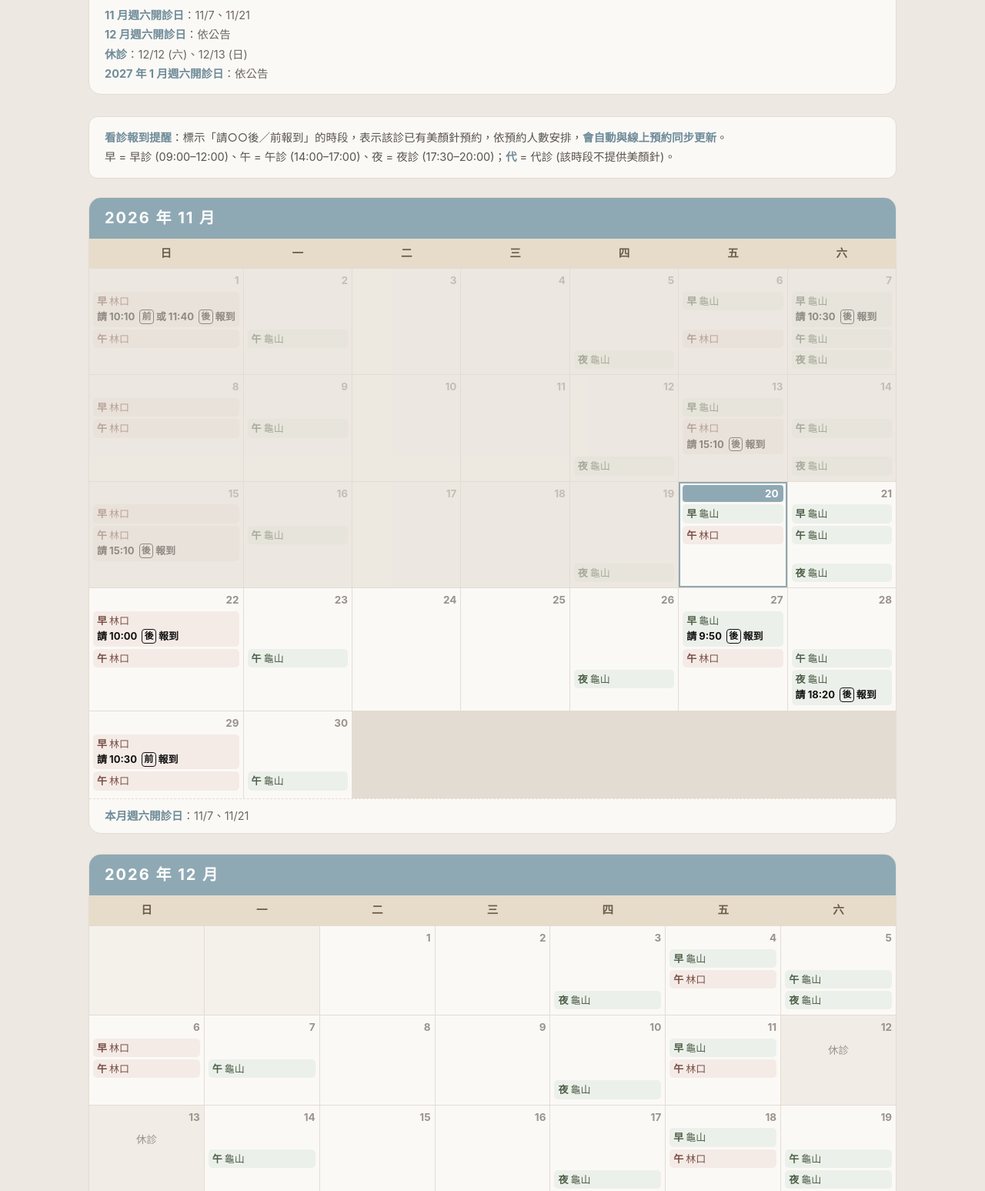
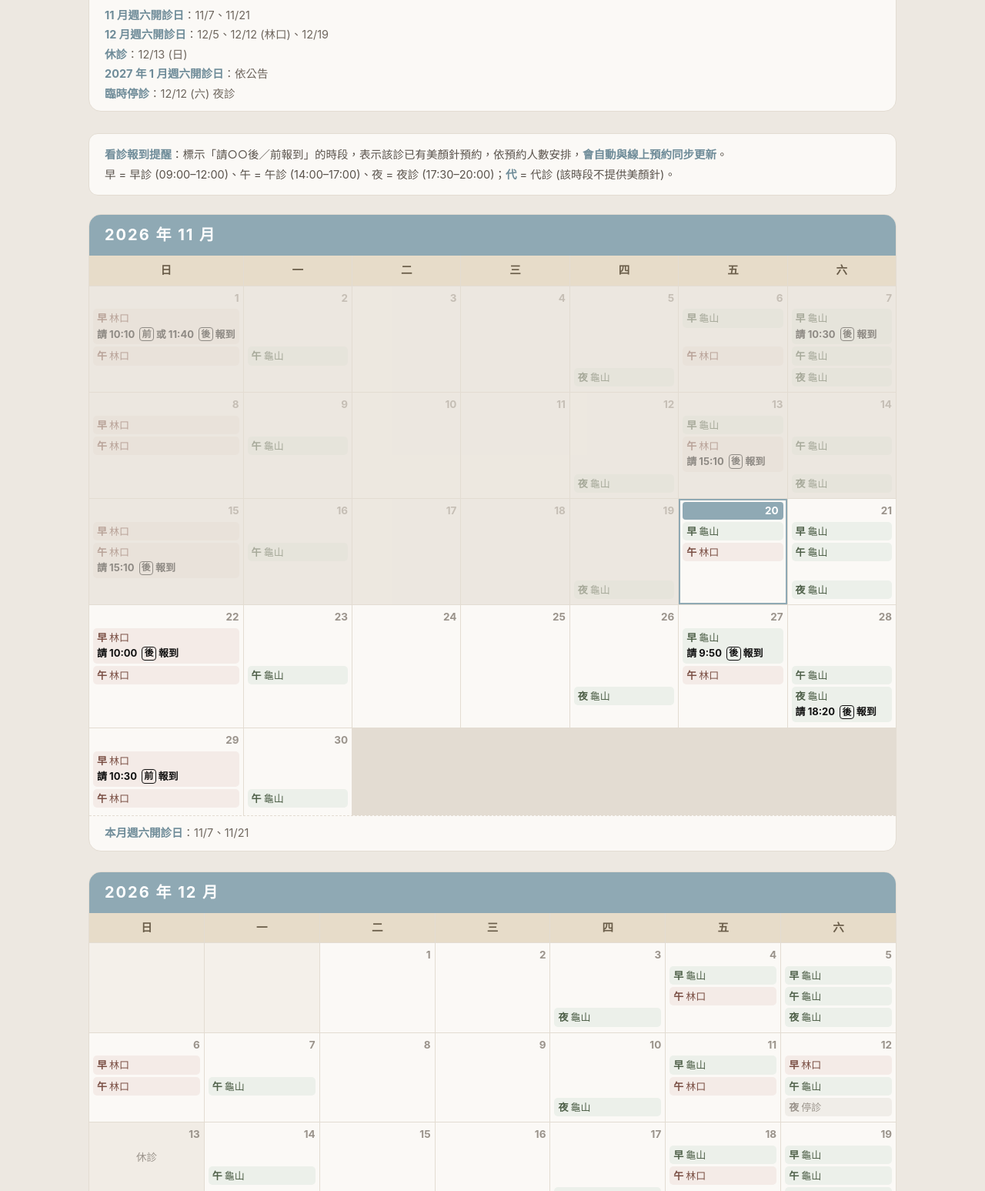
Before and after one commit to yOuYeN/F.A.C.E.-appointment_Dr.-Chen, a plain HTML site: page 門診表.html in a window 1280 px wide. Shown: the part 680-2227 px from the top of the page at 77% size. Drawn offline with Linux system fonts and the light colour scheme.

Commit message:
12 月週六輪診：12/5、12/19 早診龜山、12/12 早診林口（新增 saturdayMorningLoc）；12/12 由整天停診改夜診停（sessionsOff），12/13 維持停診（config v114／schedule-core v5）
Co-Authored-By: Claude Opus 5.5 <noreply@anthropic.com>

```diff
--- a/config.js
+++ b/config.js
@@ -16,10 +16,12 @@ const CONFIG = {
     for(let i=0;i<n;i++){ o.push(y+'-'+String(m+1).padStart(2,'0')); if(++m>11){m=0;y++;} } return o; })(3),
 
   // ★ 週六早上 09:00 排班日（每月初更新「下個月」開哪幾個週六早上）
-  saturdayMorningDates: ['2026-05-30', '2026-06-13', '2026-06-20', '2026-07-11', '2026-07-18', '2026-08-01', '2026-08-15', '2026-08-29', '2026-09-12', '2026-09-26', '2026-10-10', '2026-10-24', '2026-11-07', '2026-11-21'],
+  saturdayMorningDates: ['2026-05-30', '2026-06-13', '2026-06-20', '2026-07-11', '2026-07-18', '2026-08-01', '2026-08-15', '2026-08-29', '2026-09-12', '2026-09-26', '2026-10-10', '2026-10-24', '2026-11-07', '2026-11-21', '2026-12-05', '2026-12-12', '2026-12-19'],
+  // ★ 週六早診院區覆寫（未列者＝龜山）：'YYYY-MM-DD': '林口'
+  saturdayMorningLoc: { '2026-12-12': '林口' },
 
   // ★ 休診／請假（整天不開診）：YYYY-MM-DD
-  daysOff: ['2026-07-04', '2026-07-11', '2026-07-25', '2026-07-26', '2026-07-27', '2026-10-23', '2026-12-12', '2026-12-13'],
+  daysOff: ['2026-07-04', '2026-07-11', '2026-07-25', '2026-07-26', '2026-07-27', '2026-10-23', '2026-12-13'],
 
   // ★ 半天停診（只停某幾個診次，整天停診請用 daysOff）：'YYYY-MM-DD': ['早'|'午'|'夜', ...]
   //   一處生效兩站：schedule-core.clinicForDate 會濾掉該診次的所有時段（預約頁/後台/Yanice），
@@ -28,6 +30,7 @@ const CONFIG = {
     '2026-09-12': ['午', '夜'],
     '2026-09-13': ['早'],
     '2026-10-24': ['早', '午'],   // 颱風假
+    '2026-12-12': ['夜'],
   },
 
   // ★ 每週日早上 11:00 固定一位（長期已約；姓名存本機 names.local.js，不上網）
@@ -48,7 +51,7 @@ const CONFIG = {
   nextSuggest: { LYX: ['2026-09-20'], LYF: ['2026-09-20'], QMY: ['2026-11-22', '2026-11-29'] },   // QMY：11/1 第 5 次後建議 3–4 週（週日林口早上習慣）
 
   // ★ 週六早上「待定」月份（顯示灰底不開放，等月初公告後再補入 saturdayMorningDates）
-  saturdayMorningPendingMonths: ['2026-12', '2027-01'],
+  saturdayMorningPendingMonths: ['2027-01'],
 
   // ★ 關閉指定日期的某個時段（該格完全不顯示，含週日固定 11:00）：'YYYY-MM-DD|時段代碼'
   //   ★ 週日早上 09:00 若已約滿 2 位 → 關掉 11:00、下一個時段留 11:30（施作時間才夠）
--- a/schedule-core.js
+++ b/schedule-core.js
@@ -42,7 +42,8 @@ function clinicForDate(d){
     loc='龜山';
     const monthStr = iso.substring(0,7);
     if(CONFIG.saturdayMorningDates.includes(iso)){
-      slots.push({key:'09:00',label:'09:00',copy:'09:00'});
+      const satLoc = (CONFIG.saturdayMorningLoc||{})[iso];   // 週六早診院區覆寫（如 12/12 林口）；slot.loc 覆寫當日院區
+      slots.push(satLoc ? {key:'09:00',label:'09:00',copy:'09:00 ('+satLoc+')',loc:satLoc} : {key:'09:00',label:'09:00',copy:'09:00'});
     } else if((CONFIG.saturdayMorningPendingMonths||[]).includes(monthStr)){
       slots.push({key:'09:00',label:'待定',copy:'',pending:true});
     }
--- a/門診表.html
+++ b/門診表.html
@@ -214,8 +214,8 @@
     </table>
     <div class="seg-foot">
       <span><b>11 月週六開診日</b>：11/7、11/21</span>
-      <span><b>12 月週六開診日</b>：依公告</span>
-      <span><b>休診</b>：12/12 (六)、12/13 (日)</span>
+      <span><b>12 月週六開診日</b>：12/5、12/12 (林口)、12/19</span>
+      <span><b>休診</b>：12/13 (日)</span>
       <span><b>2027 年 1 月週六開診日</b>：依公告</span>
       <span id="sessOffNote"></span>
     </div>
@@ -252,7 +252,7 @@
 </div>
 
 <!-- 讀美顏針預約共用設定（同一份 config.js → 報到時間自動同步） -->
-<script src="config.js?v=113"></script>
+<script src="config.js?v=114"></script>
 <script>
   // 代診（不提供美顏針）。診別：早/午/晚；院區預設龜山，其他院區寫成 '晚:林口'
   const LOCUM = {
@@ -289,7 +289,7 @@
     else if(wd===5){ out.push({band:'早診',loc:'龜山'}); if(friPm) out.push({band:'午診',loc:'林口'}); }
     else if(wd===0){ out.push({band:'早診',loc:'林口'}); out.push({band:'午診',loc:'林口'}); }
     else if(wd===6){
-      if((CFG.saturdayMorningDates||[]).includes(iso)) out.push({band:'早診',loc:'龜山'});
+      if((CFG.saturdayMorningDates||[]).includes(iso)) out.push({band:'早診',loc:(CFG.saturdayMorningLoc||{})[iso]||'龜山'});   // 週六早診院區覆寫（如 12/12 林口）
       if(satExtra){ out.push({band:'午診',loc:'龜山'}); out.push({band:'夜診',loc:'龜山'}); }
     }
     return out;
@@ -403,7 +403,7 @@
     for(let dd=1;dd<=ndays;dd++) g+=dayCell(new Date(y,m,dd));
     g+='</div>';
     const mm=String(m+1).padStart(2,'0');
-    const satDates=(CFG.saturdayMorningDates||[]).filter(x=>x.startsWith(y+'-'+mm)).map(x=>(m+1)+'/'+Number(x.slice(8)));
+    const satDates=(CFG.saturdayMorningDates||[]).filter(x=>x.startsWith(y+'-'+mm)).map(x=>(m+1)+'/'+Number(x.slice(8))+((CFG.saturdayMorningLoc||{})[x]?' ('+CFG.saturdayMorningLoc[x]+')':''));
     const satFoot='<div class="seg-foot"><span><b>本月週六開診日</b>：'+(satDates.length?satDates.join('、'):'依公告')+'</span></div>';
     return '<div class="cal-month" id="p2m'+(m+1)+'"><div class="cal-mhead">'+y+' 年 '+(m+1)+' 月'
          + (tags[m]?'<span class="tag">'+tags[m]+'</span>':'') + '</div><div class="scroll">'+g+'</div>'+satFoot+'</div>';
```
Also changed, not shown: index.html (+2 -2 lines).
